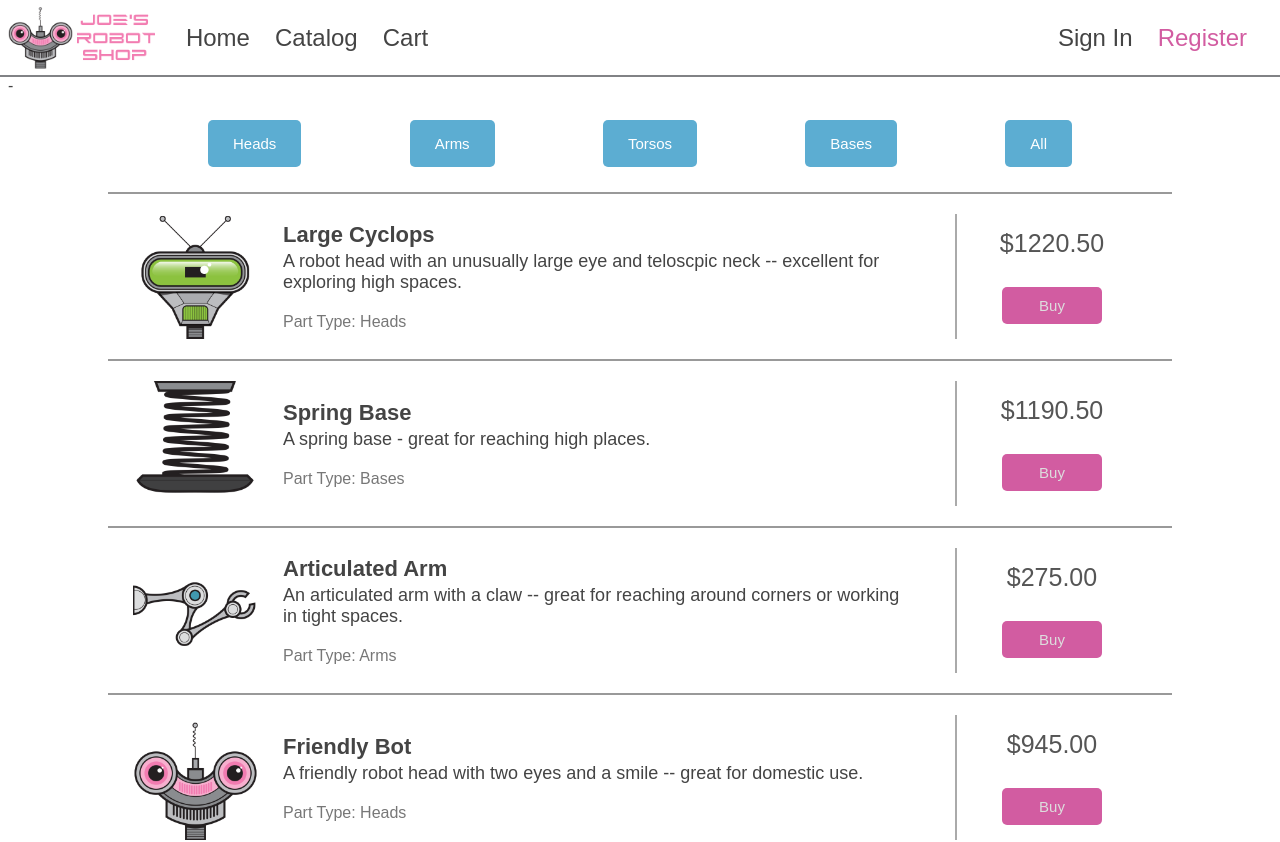
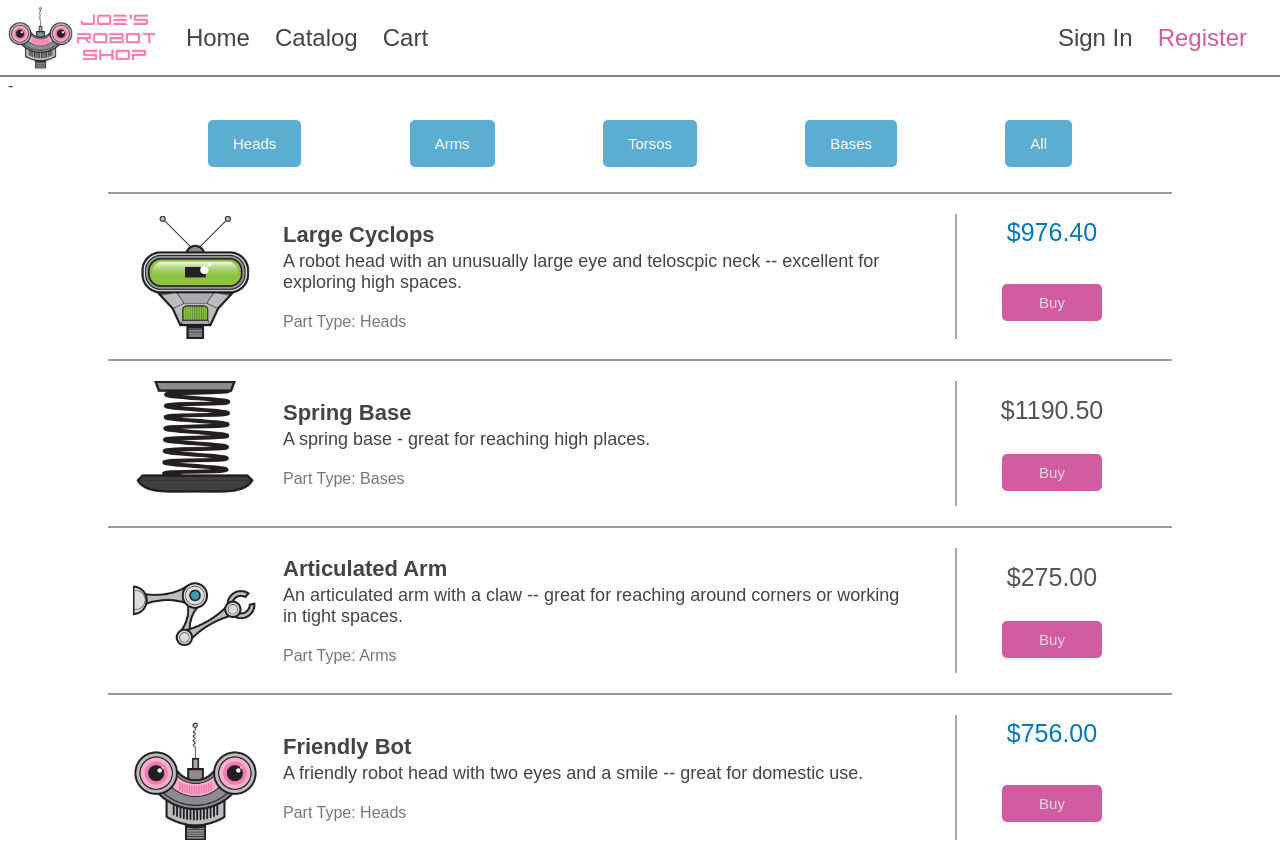
Before and after one commit to rising-dancho/angular_work, an Angular app in the folder pluralsite/: page / in a window 1280 px wide. Shown: the top 842 px of the page. Built offline with nearby package versions, Linux system fonts and the light colour scheme.

Commit message:
feat: ngIf directive

```diff
--- a/pluralsite/src/app/catalog/catalog.component.css
+++ b/pluralsite/src/app/catalog/catalog.component.css
@@ -1,6 +1,11 @@
 .container {
   display: flex;
   flex-direction: column;
+}
+
+.discount {
+  color: #0078b9;
+  margin-top: -15px;
 }
 
 .filters {
--- a/pluralsite/src/app/catalog/catalog.component.html
+++ b/pluralsite/src/app/catalog/catalog.component.html
@@ -28,7 +28,13 @@
           </div>
         </div>
         <div class="price">
-          <div>${{ product?.price?.toFixed(2) }}</div>
+          <!-- * structural directive if it modifies the structure of the html document by adding or removing content-->
+          <div *ngIf="product.discount === 0">
+            ${{ product?.price?.toFixed(2) }}
+          </div>
+          <div class="discount" *ngIf="product.discount > 0">
+            ${{ (product.price * (1 - product.discount)).toFixed(2) }}
+          </div>
           <button class="cta">Buy</button>
         </div>
       </div>
```
